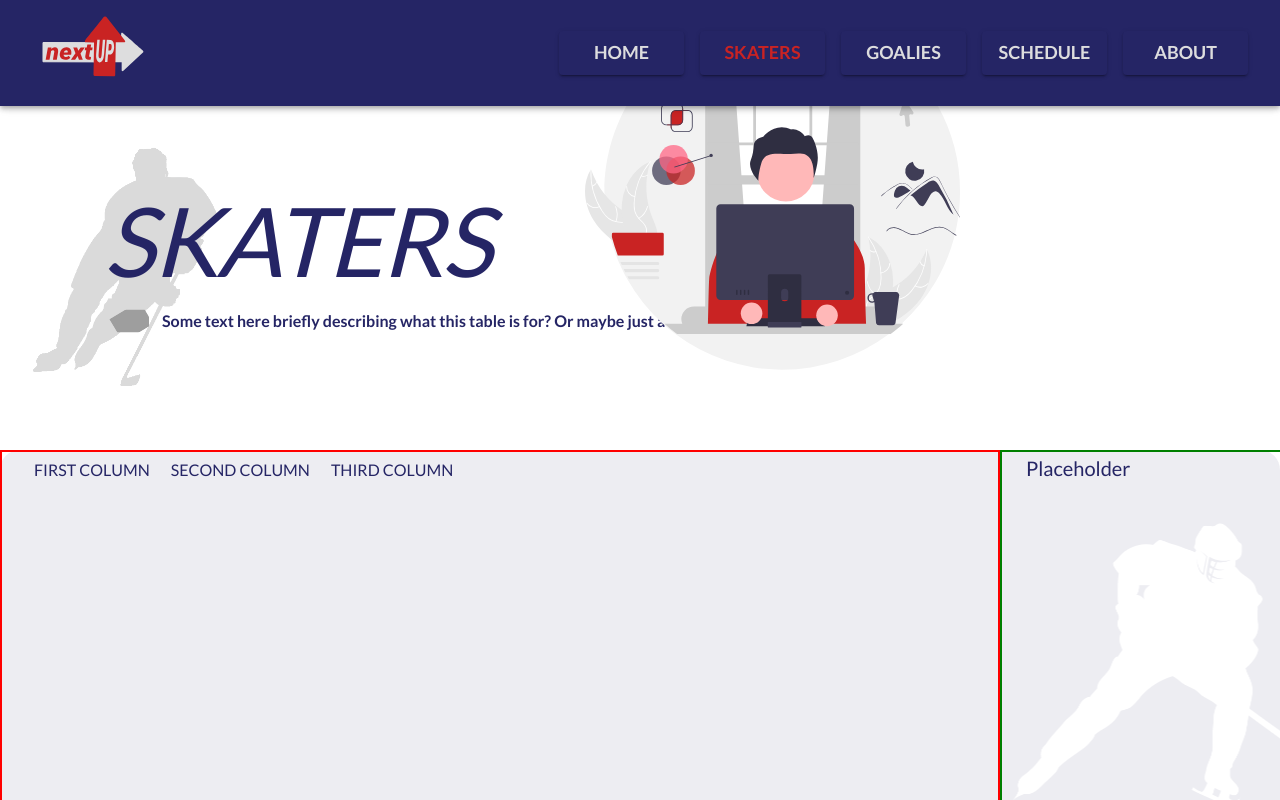
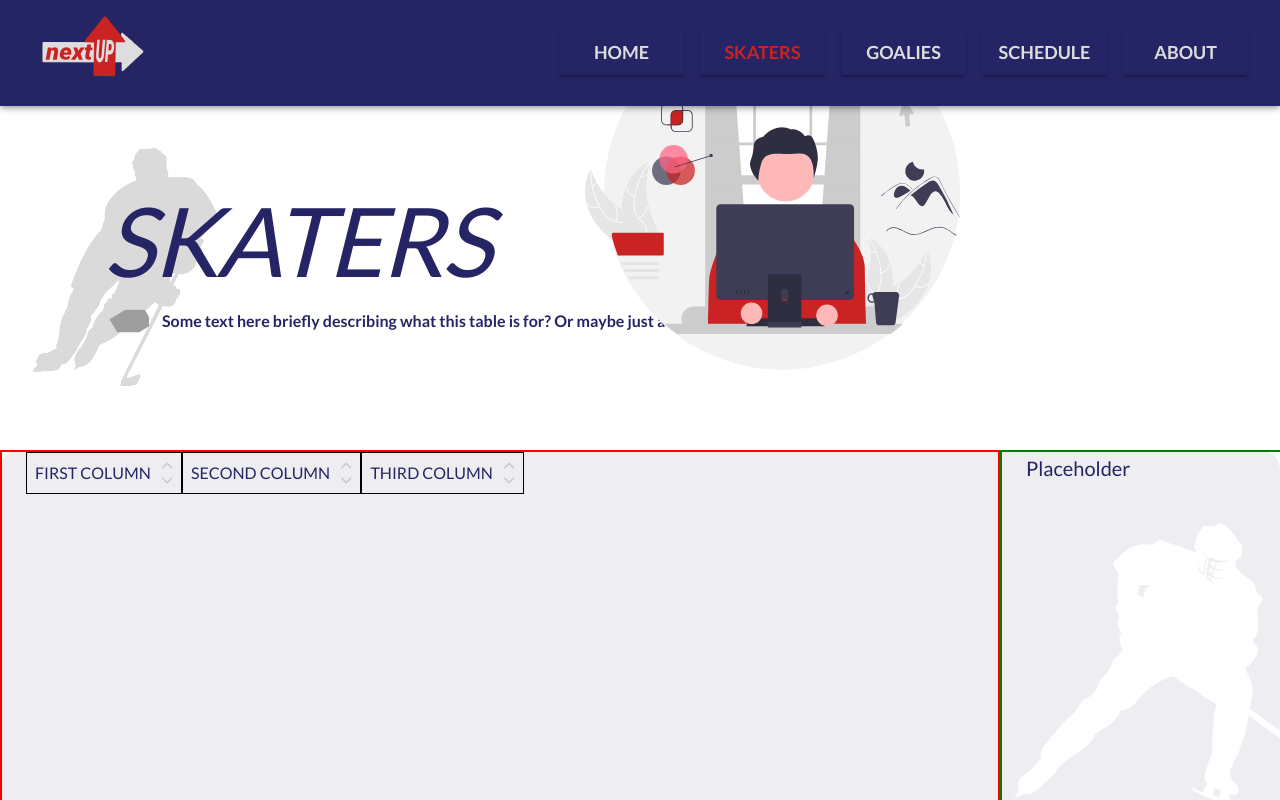
Before and after one commit to apreynolds1989/nextUP, a React (Create React App) app: page /nextUP/skaters in a window 1280 px wide. Shown: the top 800 px of the page. Built offline with nearby package versions, Linux system fonts and the light colour scheme; grey boxes are pictures that could not be loaded.

Commit message:
Changed sort icon logic

```diff
--- a/src/components/customComponents/DoubleSortTable.jsx
+++ b/src/components/customComponents/DoubleSortTable.jsx
@@ -38,16 +38,36 @@ const ColumnHeaderText = ({ columnName, initialSort = 'none' }) => {
         <Box
             sx={{
                 display: 'flex',
+                border: '1px solid black',
             }}
         >
             <Button onClick={toggleSort}>
-                <Typography sx={{ paddingRight: '5px' }}>
+                <Typography sx={{ paddingRight: '10px' }}>
                     {columnName}
                 </Typography>
-                {sortStatus === 'asc' && <FontAwesomeIcon icon={faAngleUp} />}
-                {sortStatus === 'desc' && (
-                    <FontAwesomeIcon icon={faAngleDown} />
-                )}
+                <Box
+                    sx={{
+                        display: 'flex',
+                        flexDirection: 'column',
+                    }}
+                >
+                    {sortStatus === 'asc' ? (
+                        <FontAwesomeIcon icon={faAngleUp} color='#000000' />
+                    ) : (
+                        <FontAwesomeIcon icon={faAngleUp} color='#00000025' />
+                    )}
+                    {sortStatus === 'desc' ? (
+                        <FontAwesomeIcon icon={faAngleDown} color='#000000' />
+                    ) : (
+                        <FontAwesomeIcon icon={faAngleDown} color='#00000025' />
+                    )}
+                    {/* {sortStatus === 'asc' && (
+                        <FontAwesomeIcon icon={faAngleUp} color='#00000015' />
+                    )}
+                    {sortStatus === 'desc' && (
+                        <FontAwesomeIcon icon={faAngleDown} />
+                    )} */}
+                </Box>
             </Button>
         </Box>
     );
```
